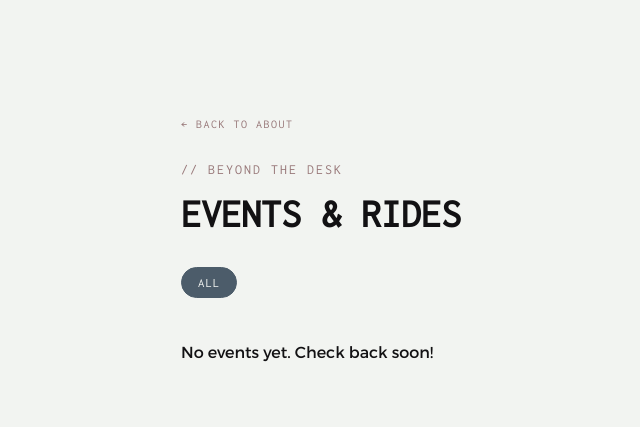
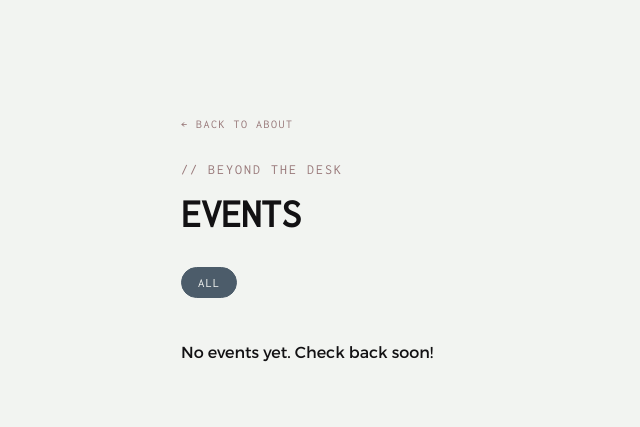
Before and after one commit to chromium7/portfolio, a Django app: page /events/ in a window 1280 px wide. Shown: the part 196-623 px from the top of the page, without its empty margins (9-649 px from the left). Run offline with Django 4.2, Linux system fonts and the light colour scheme; data that the repository does not hold is empty.

Commit message:
fix(#37): remove 'rides' from events page, use 'Events' only

```diff
--- a/templates/pages/about.html
+++ b/templates/pages/about.html
@@ -58,7 +58,7 @@
           Outside of work I chase finish lines — everything from 5Ks to ultras, plus the occasional long ride.
         </p>
       </div>
-      <a href="{% url 'pages:events' %}" class="about-races-card__btn link--clear">Events &amp; rides →</a>
+      <a href="{% url 'pages:events' %}" class="about-races-card__btn link--clear">Events →</a>
     </div>
 
     <div class="about-contact prose">
--- a/templates/pages/events.html
+++ b/templates/pages/events.html
@@ -1,13 +1,13 @@
 {% extends "base.html" %}
 
-{% block title %}Events &amp; Rides – Christofer Saputra{% endblock %}
+{% block title %}Events – Christofer Saputra{% endblock %}
 
 {% block content %}
 <section class="section">
   <div class="page races">
     <a href="{% url 'pages:about' %}" class="races__back link--clear">← Back to About</a>
     <p class="page-kicker">// beyond the desk</p>
-    <h1 class="page-heading page-heading--left">Events &amp; Rides</h1>
+    <h1 class="page-heading page-heading--left">Events</h1>
 
     <div class="races__filters" role="group" aria-label="Filter events by type">
       <button type="button" class="race-filter race-filter--active" data-filter="all">All</button>
```
Also changed, not shown: tests/apps/events/test_views.py (+1 -1 lines).
